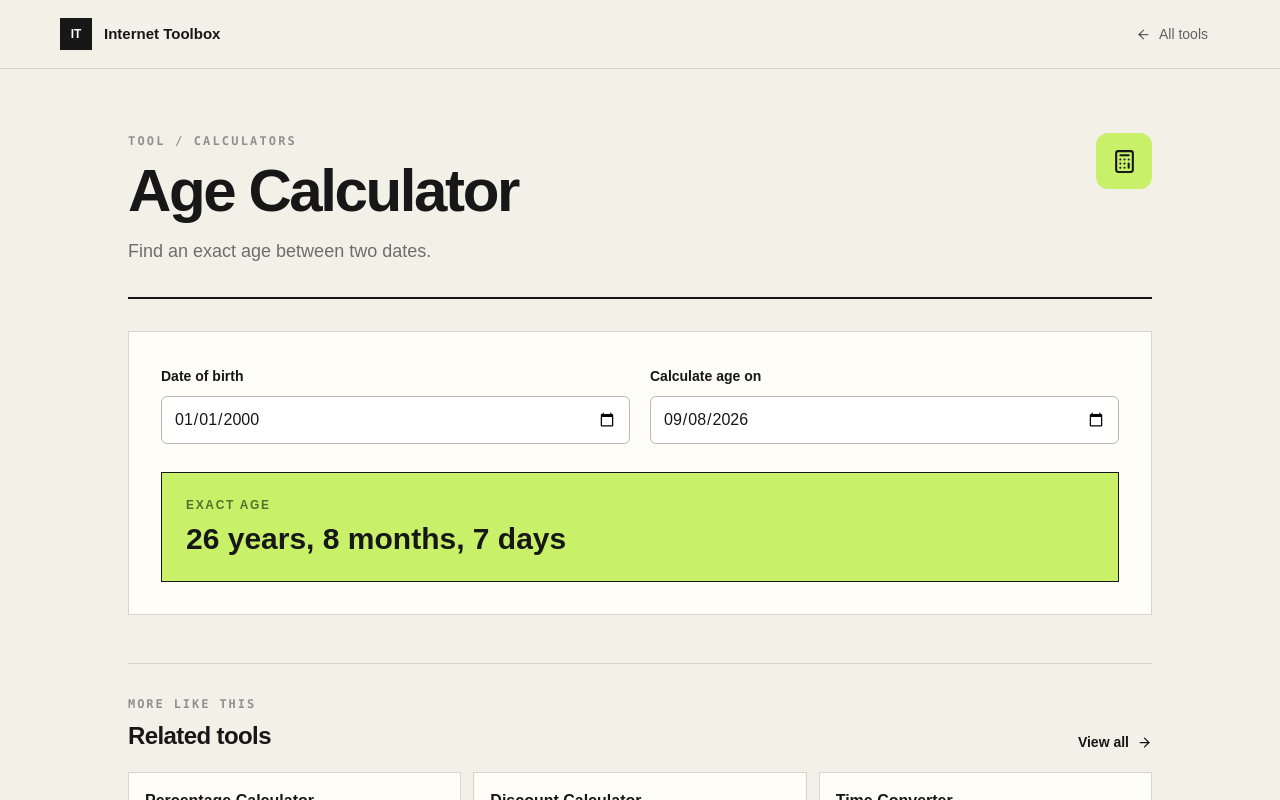
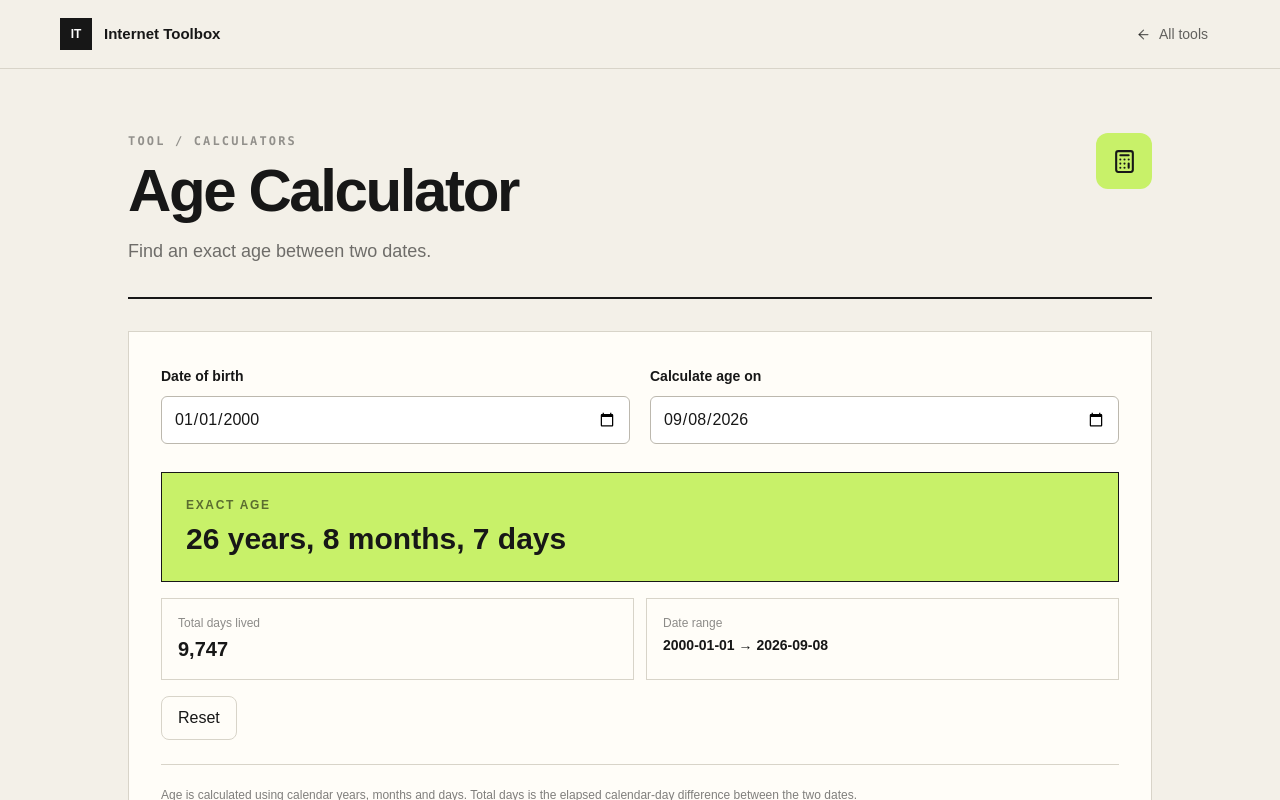
Before and after one commit to factoalbum/internet-toolbox, a Next.js app: page /tools/age-calculator in a window 1280 px wide. Shown: the top 800 px of the page. Built offline with nearby package versions, Linux system fonts and the light colour scheme; no server answers.

Commit message:
Improve age calculator details

```diff
--- a/components/tools/age-calculator.tsx
+++ b/components/tools/age-calculator.tsx
@@ -1,5 +1,98 @@
 "use client";
+
 import { useMemo, useState } from "react";
-function localDateValue(date=new Date()){const year=date.getFullYear();const month=String(date.getMonth()+1).padStart(2,"0");const day=String(date.getDate()).padStart(2,"0");return `${year}-${month}-${day}`;}
-function age(birth: Date, end: Date) { if (birth > end) return null; let years=end.getFullYear()-birth.getFullYear(), months=end.getMonth()-birth.getMonth(), days=end.getDate()-birth.getDate(); if(days<0){months--;days+=new Date(end.getFullYear(),end.getMonth(),0).getDate();} if(months<0){years--;months+=12;} return {years,months,days}; }
-export default function AgeCalculator(){const [birth,setBirth]=useState("2000-01-01");const [end,setEnd]=useState(()=>localDateValue());const result=useMemo(()=>age(new Date(`${birth}T00:00:00`),new Date(`${end}T00:00:00`)),[birth,end]);return <div className="border border-[#d8d4c9] bg-[#fffdf8] p-5 md:p-8"><div className="grid gap-5 md:grid-cols-2"><label className="block"><span className="text-sm font-semibold">Date of birth</span><input type="date" value={birth} onChange={e=>setBirth(e.target.value)} className="mt-2 min-h-12 w-full rounded-md border border-[#bcb8ae] bg-white px-3 text-base outline-none focus:border-[#171717]"/></label><label className="block"><span className="text-sm font-semibold">Calculate age on</span><input type="date" value={end} onChange={e=>setEnd(e.target.value)} className="mt-2 min-h-12 w-full rounded-md border border-[#bcb8ae] bg-white px-3 text-base outline-none focus:border-[#171717]"/></label></div>{result?<div className="mt-7 border border-[#171717] bg-[#c8f169] p-6" aria-live="polite"><p className="text-xs font-bold uppercase tracking-[0.14em] text-black/55">Exact age</p><p className="mt-2 text-3xl font-black">{result.years} years, {result.months} months, {result.days} days</p></div>:<p className="mt-6 text-sm text-black/50" role="alert">Choose a valid birth date before the calculation date.</p>}</div>}
+
+function localDateValue(date = new Date()) {
+  const year = date.getFullYear();
+  const month = String(date.getMonth() + 1).padStart(2, "0");
+  const day = String(date.getDate()).padStart(2, "0");
+  return `${year}-${month}-${day}`;
+}
+
+function parseDate(value: string) {
+  const [year, month, day] = value.split("-").map(Number);
+  return new Date(year, month - 1, day);
+}
+
+function age(birth: Date, end: Date) {
+  if (birth > end) return null;
+  let years = end.getFullYear() - birth.getFullYear();
+  let months = end.getMonth() - birth.getMonth();
+  let days = end.getDate() - birth.getDate();
+
+  if (days < 0) {
+    months--;
+    days += new Date(end.getFullYear(), end.getMonth(), 0).getDate();
+  }
+  if (months < 0) {
+    years--;
+    months += 12;
+  }
+
+  const milliseconds = end.getTime() - birth.getTime();
+  const totalDays = Math.floor(milliseconds / 86_400_000);
+  return { years, months, days, totalDays };
+}
+
+export default function AgeCalculator() {
+  const [birth, setBirth] = useState("2000-01-01");
+  const [end, setEnd] = useState(() => localDateValue());
+
+  const result = useMemo(() => age(parseDate(birth), parseDate(end)), [birth, end]);
+
+  const reset = () => {
+    setBirth("2000-01-01");
+    setEnd(localDateValue());
+  };
+
+  return (
+    <div className="border border-[#d8d4c9] bg-[#fffdf8] p-5 md:p-8">
+      <div className="grid gap-5 md:grid-cols-2">
+        <label className="block">
+          <span className="text-sm font-semibold">Date of birth</span>
+          <input
+            type="date"
+            value={birth}
+            max={end}
+            onChange={e => setBirth(e.target.value)}
+            className="mt-2 min-h-12 w-full rounded-md border border-[#bcb8ae] bg-white px-3 text-base outline-none focus:border-[#171717]"
+          />
+        </label>
+        <label className="block">
+          <span className="text-sm font-semibold">Calculate age on</span>
+          <input
+            type="date"
+            value={end}
+            min={birth}
+            onChange={e => setEnd(e.target.value)}
+            className="mt-2 min-h-12 w-full rounded-md border border-[#bcb8ae] bg-white px-3 text-base outline-none focus:border-[#171717]"
+          />
+        </label>
+      </div>
+
+      {result ? (
+        <div className="mt-7 space-y-4" aria-live="polite">
+          <div className="border border-[#171717] bg-[#c8f169] p-6">
+            <p className="text-xs font-bold uppercase tracking-[0.14em] text-black/55">Exact age</p>
+            <p className="mt-2 text-3xl font-black">{result.years} years, {result.months} months, {result.days} days</p>
+          </div>
+          <div className="grid gap-3 sm:grid-cols-2">
+            <div className="border border-[#d8d4c9] p-4">
+              <p className="text-xs text-black/45">Total days lived</p>
+              <p className="mt-1 text-xl font-bold">{result.totalDays.toLocaleString("en-IN")}</p>
+            </div>
+            <div className="border border-[#d8d4c9] p-4">
+              <p className="text-xs text-black/45">Date range</p>
+              <p className="mt-1 text-sm font-semibold">{birth} → {end}</p>
+            </div>
+          </div>
+          <button onClick={reset} className="min-h-11 rounded-lg border border-[#d8d4c9] px-4 text-sm font-semibold hover:bg-black/5">Reset</button>
+        </div>
+      ) : (
+        <p className="mt-6 text-sm text-black/50" role="alert">Choose a valid birth date before the calculation date.</p>
+      )}
+
+      <p className="mt-6 border-t border-[#d8d4c9] pt-5 text-xs leading-5 text-black/50">Age is calculated using calendar years, months and days. Total days is the elapsed calendar-day difference between the two dates.</p>
+    </div>
+  );
+}
```
